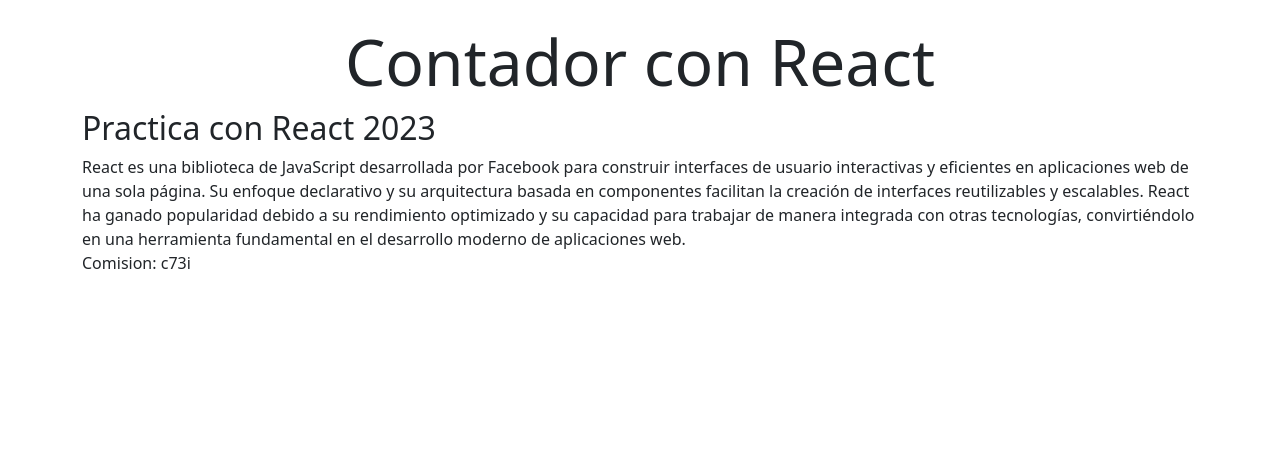
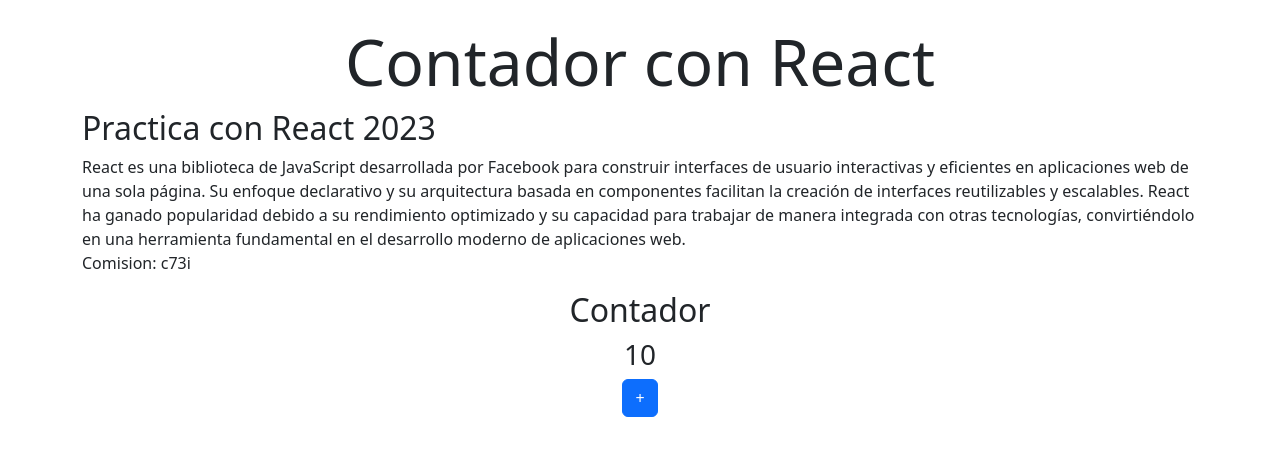
Before and after one commit to kstephantorres/contadorReact, a React (Vite) app: page / in a window 1280 px wide. Shown: the top 456 px of the page. Built offline with nearby package versions, Linux system fonts and the light colour scheme.

Commit message:
agregamos el maquetado del componene Contador

```diff
--- a/src/App.jsx
+++ b/src/App.jsx
@@ -1,5 +1,6 @@
 import 'bootstrap/dist/css/bootstrap.min.css'
 import TituloSecundario from './components/TituloSecundario'
+import Contador from './components/Contador'
 
 function App() {
   // Aquí se agrega toda la logica que necesite para este componente
@@ -11,6 +12,7 @@ function App() {
       <h1 className='display-3 text-center'>Contador con React</h1>
       {/* <TituloSecundario/> Tambien sirve pero hay componentes puntuales en que no se puede  */}
       <TituloSecundario comision='c73i' anioActual={anioActual}></TituloSecundario>
+      <Contador></Contador>
     </section>
     </>
   )
--- /dev/null
+++ b/src/components/Contador.jsx
@@ -0,0 +1,14 @@
+
+const Contador = () => {
+
+
+    return (
+        <article className="text-center">
+            <h2>Contador</h2>
+            <h3>10</h3>
+            <button className="btn btn-primary">+</button>
+        </article>
+    );
+};
+
+export default Contador;
```
